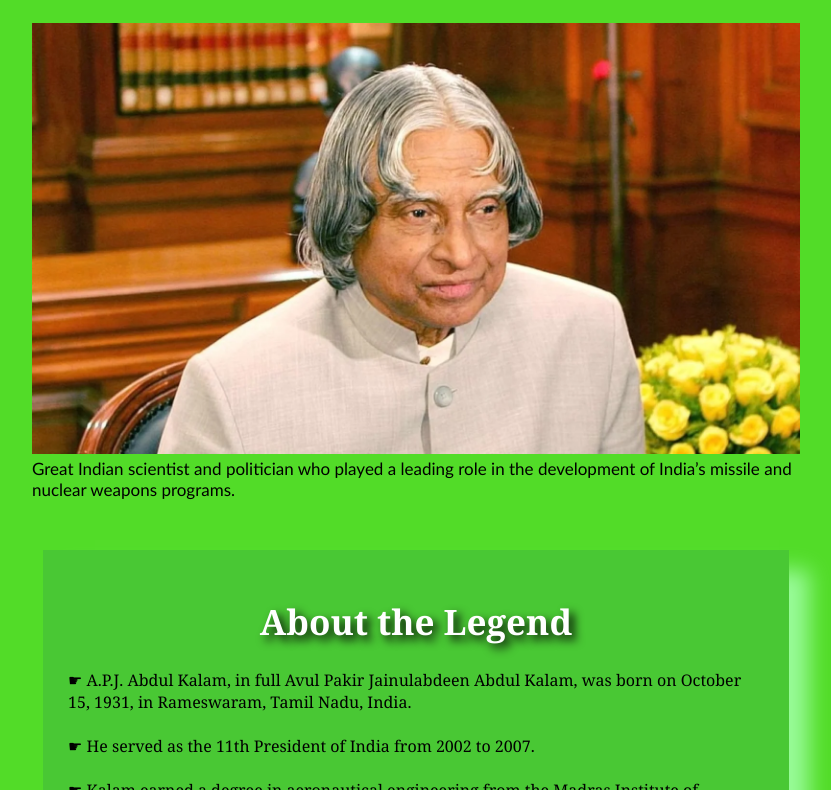
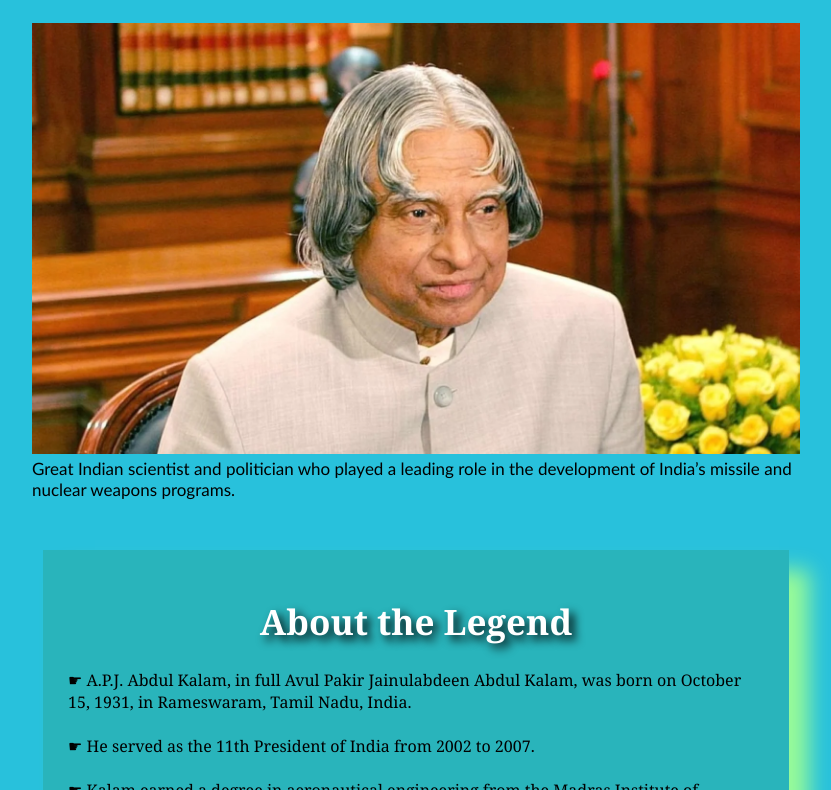
Before and after one commit to 20951A0507/Tribute, a plain HTML site: page index.html in a window 1280 px wide. Shown: the part 335-1125 px from the top of the page, without its empty margins (224-1055 px from the left). Drawn offline with Linux system fonts and the light colour scheme.

Commit message:
Update index.html

```diff
--- a/index.html
+++ b/index.html
@@ -4,7 +4,7 @@
 <head>
 	<style>
 		body {
-			background-color: #52dc28;
+			background-color: #28c1dc;
 			margin: 20%;
 		}
 
```
